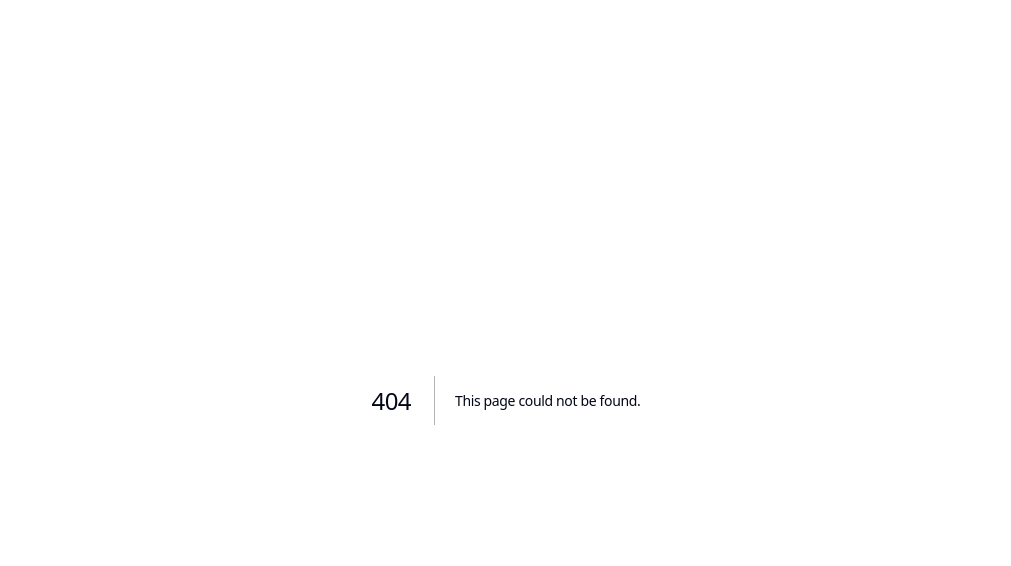
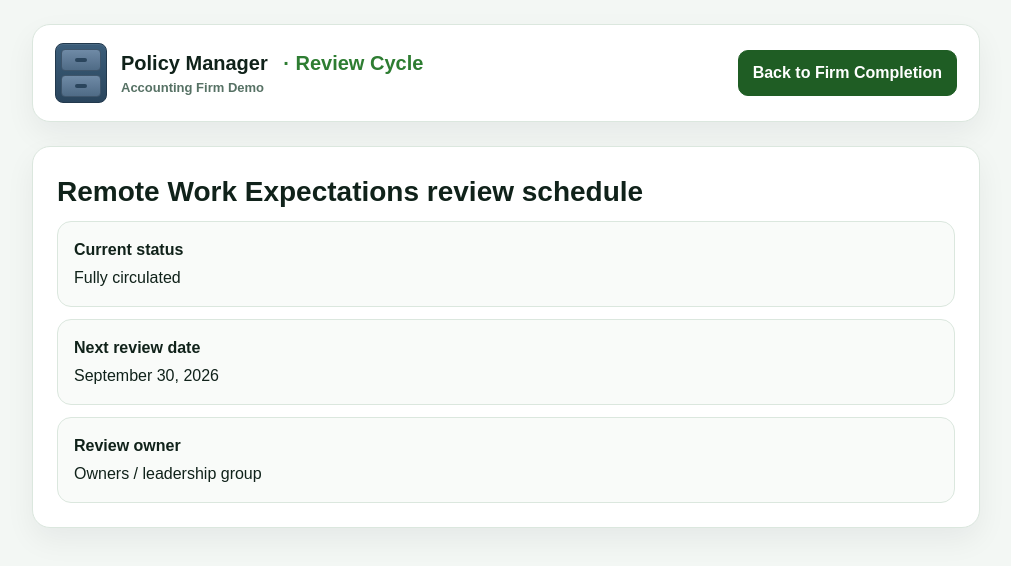
Before and after one commit to phoenixinc37-hue/policy-manager, a Next.js app: page /completion/review/memo-remote-work-expectations in a window 1280 px wide. Before the commit this address had no page. Shown: the top 566 px of the page, without its empty margins (134-1145 px from the left). Built offline with nearby package versions, Linux system fonts and the light colour scheme.

Commit message:
feat: move history review controls to completion and add team library link

```diff
--- /dev/null
+++ b/app/completion/history/[docId]/page.tsx
@@ -0,0 +1,41 @@
+import Link from "next/link";
+import { documents } from "../../../data";
+import { cabinetIcon, drawerHandle, drawerRow } from "../../../cabinet";
+
+export default function CompletionHistoryPage({ params }: { params: { docId: string } }) {
+  const doc = documents.find((item) => item.id === params.docId);
+  if (!doc) return <div style={{ padding: 24, fontFamily: "Arial, sans-serif" }}>Document not found.</div>;
+
+  return (
+    <div style={{ minHeight: "100vh", background: "#f3f7f4", color: "#10221a", fontFamily: "Arial, sans-serif" }}>
+      <div style={{ maxWidth: 980, margin: "0 auto", padding: "24px 16px 48px" }}>
+        <header style={headerCard}>
+          <div style={{ display: "flex", alignItems: "center", gap: 14 }}>
+            <div style={cabinetIcon}>{[0, 1].map((row) => <div key={row} style={drawerRow}><div style={drawerHandle} /></div>)}</div>
+            <div>
+              <div style={{ fontSize: 20, fontWeight: 700 }}>Policy Manager <span style={{ fontSize: 20, fontWeight: 700, color: "#2e7d32", marginLeft: 10 }}>· Version History</span></div>
+              <div style={{ fontSize: 13, color: "#567164", fontWeight: 700 }}>Accounting Firm Demo</div>
+            </div>
+          </div>
+          <Link href="/completion" style={primaryButton}>Back to Firm Completion</Link>
+        </header>
+
+        <main style={{ marginTop: 24 }}>
+          <section style={card}>
+            <div style={{ fontSize: 28, fontWeight: 800, marginBottom: 8 }}>{doc.title} history</div>
+            <div style={{ display: "grid", gap: 12 }}>
+              <div style={row}><strong>Version 3</strong><span>Updated to current approved format</span></div>
+              <div style={row}><strong>Version 2</strong><span>Leadership-reviewed revision</span></div>
+              <div style={row}><strong>Version 1</strong><span>Original imported source document</span></div>
+            </div>
+          </section>
+        </main>
+      </div>
+    </div>
+  );
+}
+
+const headerCard = { display: "flex", justifyContent: "space-between", alignItems: "center", background: "#ffffff", border: "1px solid #dbe7de", borderRadius: 18, padding: "18px 22px", boxShadow: "0 12px 30px rgba(15, 23, 42, 0.06)", gap: 16, flexWrap: "wrap" as const };
+const card = { background: "#ffffff", borderRadius: 18, padding: 24, border: "1px solid #dbe7de", boxShadow: "0 12px 30px rgba(15, 23, 42, 0.06)" };
+const row = { display: "grid", gap: 4, borderRadius: 14, border: "1px solid #dbe7de", background: "#f9fbf9", padding: 16 };
+const primaryButton = { textDecoration: "none", background: "#1f5d24", color: "#ffffff", padding: "10px 14px", borderRadius: 10, fontWeight: 700, border: "1px solid #1f5d24" };
--- a/app/completion/page.tsx
+++ b/app/completion/page.tsx
@@ -51,8 +51,8 @@ export default function CompletionPage() {
                     <div style={{ fontSize: 13, color: "#64748b" }}>{doc.team}</div>
                     <div style={{ fontSize: 13, color: "#1f7a37", fontWeight: 700 }}>Fully circulated</div>
                     <div style={{ display: "flex", gap: 8, justifyContent: "flex-end" }}>
-                      <button style={actionButton}>Version history</button>
-                      <button style={actionButton}>Review</button>
+                      <Link href={`/completion/history/${doc.id}`} style={actionButtonLink}>Version history</Link>
+                      <Link href={`/completion/review/${doc.id}`} style={actionButtonLink}>Review</Link>
                     </div>
                   </div>
                 ))}
@@ -147,7 +147,8 @@ const primaryButton = {
   border: "1px solid #1f5d24",
 };
 
-const actionButton = {
+const actionButtonLink = {
+  textDecoration: "none",
   background: "#ffffff",
   color: "#1f5d24",
   padding: "10px 14px",
--- /dev/null
+++ b/app/completion/review/[docId]/page.tsx
@@ -0,0 +1,41 @@
+import Link from "next/link";
+import { documents } from "../../../data";
+import { cabinetIcon, drawerHandle, drawerRow } from "../../../cabinet";
+
+export default function CompletionReviewPage({ params }: { params: { docId: string } }) {
+  const doc = documents.find((item) => item.id === params.docId);
+  if (!doc) return <div style={{ padding: 24, fontFamily: "Arial, sans-serif" }}>Document not found.</div>;
+
+  return (
+    <div style={{ minHeight: "100vh", background: "#f3f7f4", color: "#10221a", fontFamily: "Arial, sans-serif" }}>
+      <div style={{ maxWidth: 980, margin: "0 auto", padding: "24px 16px 48px" }}>
+        <header style={headerCard}>
+          <div style={{ display: "flex", alignItems: "center", gap: 14 }}>
+            <div style={cabinetIcon}>{[0, 1].map((row) => <div key={row} style={drawerRow}><div style={drawerHandle} /></div>)}</div>
+            <div>
+              <div style={{ fontSize: 20, fontWeight: 700 }}>Policy Manager <span style={{ fontSize: 20, fontWeight: 700, color: "#2e7d32", marginLeft: 10 }}>· Review Cycle</span></div>
+              <div style={{ fontSize: 13, color: "#567164", fontWeight: 700 }}>Accounting Firm Demo</div>
+            </div>
+          </div>
+          <Link href="/completion" style={primaryButton}>Back to Firm Completion</Link>
+        </header>
+
+        <main style={{ marginTop: 24 }}>
+          <section style={card}>
+            <div style={{ fontSize: 28, fontWeight: 800, marginBottom: 8 }}>{doc.title} review schedule</div>
+            <div style={{ display: "grid", gap: 12 }}>
+              <div style={row}><strong>Current status</strong><span>Fully circulated</span></div>
+              <div style={row}><strong>Next review date</strong><span>September 30, 2026</span></div>
+              <div style={row}><strong>Review owner</strong><span>Owners / leadership group</span></div>
+            </div>
+          </section>
+        </main>
+      </div>
+    </div>
+  );
+}
+
+const headerCard = { display: "flex", justifyContent: "space-between", alignItems: "center", background: "#ffffff", border: "1px solid #dbe7de", borderRadius: 18, padding: "18px 22px", boxShadow: "0 12px 30px rgba(15, 23, 42, 0.06)", gap: 16, flexWrap: "wrap" as const };
+const card = { background: "#ffffff", borderRadius: 18, padding: 24, border: "1px solid #dbe7de", boxShadow: "0 12px 30px rgba(15, 23, 42, 0.06)" };
+const row = { display: "grid", gap: 4, borderRadius: 14, border: "1px solid #dbe7de", background: "#f9fbf9", padding: 16 };
+const primaryButton = { textDecoration: "none", background: "#1f5d24", color: "#ffffff", padding: "10px 14px", borderRadius: 10, fontWeight: 700, border: "1px solid #1f5d24" };
--- a/app/policy-index/page.tsx
+++ b/app/policy-index/page.tsx
@@ -47,7 +47,6 @@ export default function PolicyIndex() {
               <div style={tableHeader}>
                 <div>Type</div>
                 <div>Title</div>
-                <div>History</div>
                 <div>Status</div>
               </div>
 
@@ -63,14 +62,8 @@ export default function PolicyIndex() {
                       <Link href={`/policy-index/document/${policy.id}`} style={rowActionButton}>Open</Link>
                       <div style={{ fontSize: 15, fontWeight: 600 }}>{policy.title}</div>
                     </div>
-                    <div>
-                      <Link href={`/policy-index/history/${policy.id}`} style={rowSecondaryButton}>History</Link>
-                    </div>
-                    <div style={{ display: "flex", alignItems: "center", justifyContent: "space-between", gap: 10 }}>
-                      <span style={{ fontSize: 13, color: policy.status === "library" ? "#1f7a37" : policy.status === "pending-approval" ? "#9a6700" : "#475569", fontWeight: 700 }}>
-                        {policy.status === "library" ? "Published" : policy.status === "pending-approval" ? "Pending approval" : "Circulating"}
-                      </span>
-                      <Link href={`/policy-index/status/${policy.id}`} style={rowSecondaryButton}>Status</Link>
+                    <div style={{ fontSize: 13, color: policy.status === "library" ? "#1f7a37" : policy.status === "pending-approval" ? "#9a6700" : "#475569", fontWeight: 700 }}>
+                      {policy.status === "library" ? "Published" : policy.status === "pending-approval" ? "Pending approval" : "Circulating"}
                     </div>
                   </div>
                 ))}
@@ -127,7 +120,7 @@ const searchInput = {
 
 const tableHeader = {
   display: "grid",
-  gridTemplateColumns: "120px 1.4fr 140px 220px",
+  gridTemplateColumns: "120px 1.4fr 180px",
   gap: 16,
   padding: "12px 20px",
   background: "#f8fafc",
@@ -141,7 +134,7 @@ const tableHeader = {
 
 const tableRow = {
   display: "grid",
-  gridTemplateColumns: "120px 1.4fr 140px 220px",
+  gridTemplateColumns: "120px 1.4fr 180px",
   gap: 16,
   padding: "16px 20px",
   alignItems: "center",
@@ -197,17 +190,6 @@ const rowActionButton = {
   border: "1px solid #1f5d24",
 };
 
-const rowSecondaryButton = {
-  textDecoration: "none",
-  background: "#ffffff",
-  color: "#1f5d24",
-  padding: "8px 10px",
-  borderRadius: 8,
-  fontSize: 12,
-  fontWeight: 800,
-  border: "1px solid #cfe1d2",
-};
-
 const activeFilterButton = {
   padding: "10px 16px",
   borderRadius: 8,
--- a/app/teamview/page.tsx
+++ b/app/teamview/page.tsx
@@ -42,7 +42,10 @@ export default function TeamView({ searchParams }: { searchParams?: { type?: str
             </div>
 
             <div style={{ padding: 16, background: "#f8fbf9", border: "1px solid #e4ece6", borderRadius: 14 }}>
-              <div style={{ fontWeight: 700, marginBottom: 8 }}>{selectedEmployee}</div>
+              <div style={{ display: "flex", justifyContent: "space-between", alignItems: "center", gap: 12, marginBottom: 8, flexWrap: "wrap" }}>
+                <div style={{ fontWeight: 700 }}>{selectedEmployee}</div>
+                <Link href="/policy-index" style={greenMenuButton}>Library</Link>
+              </div>
               <ul style={{ margin: 0, paddingLeft: 18, color: "#60766b", lineHeight: 1.8, fontSize: 14 }}>
                 <li>Only items assigned to this team member</li>
                 <li>No visibility into other employees</li>
```
